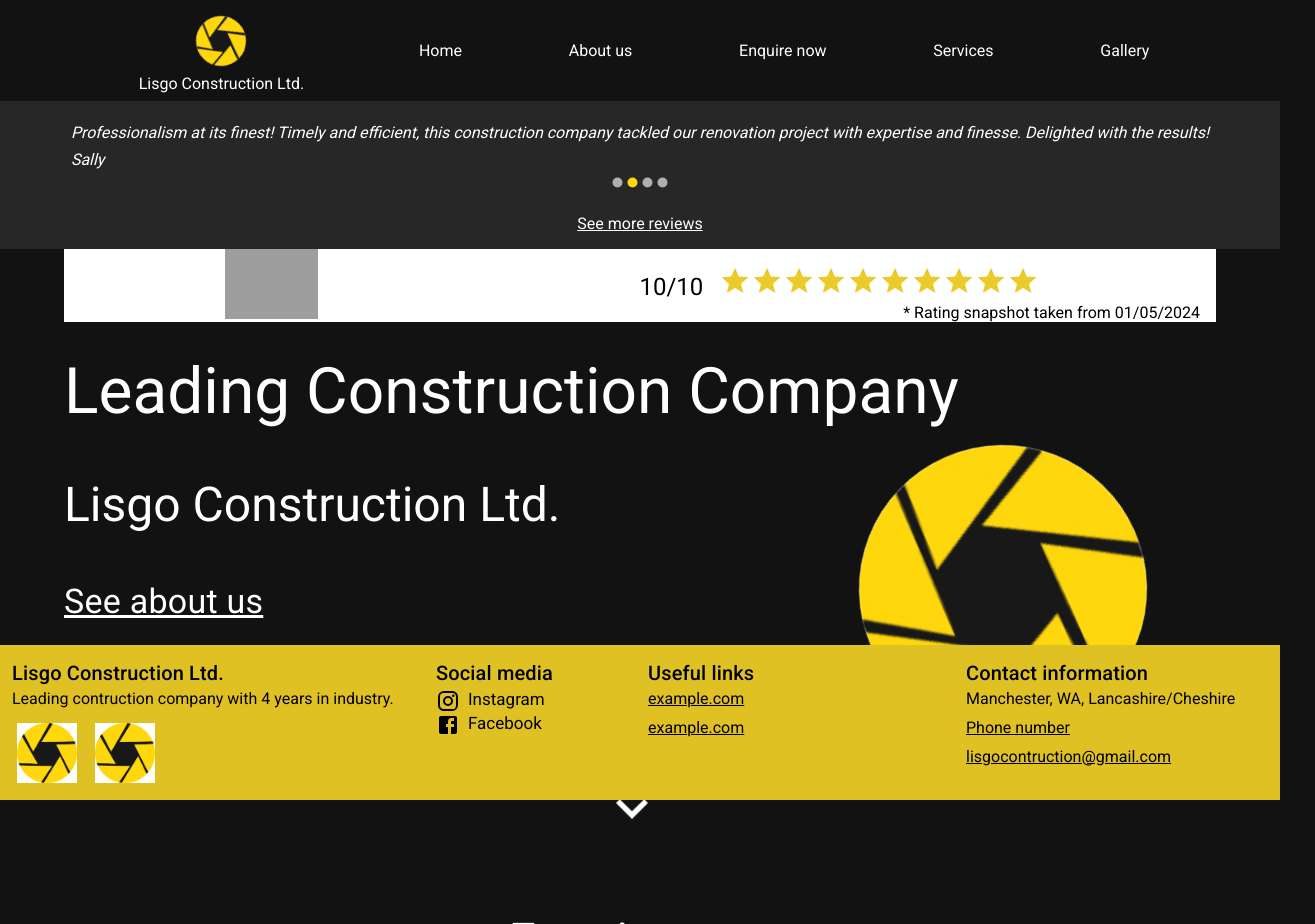
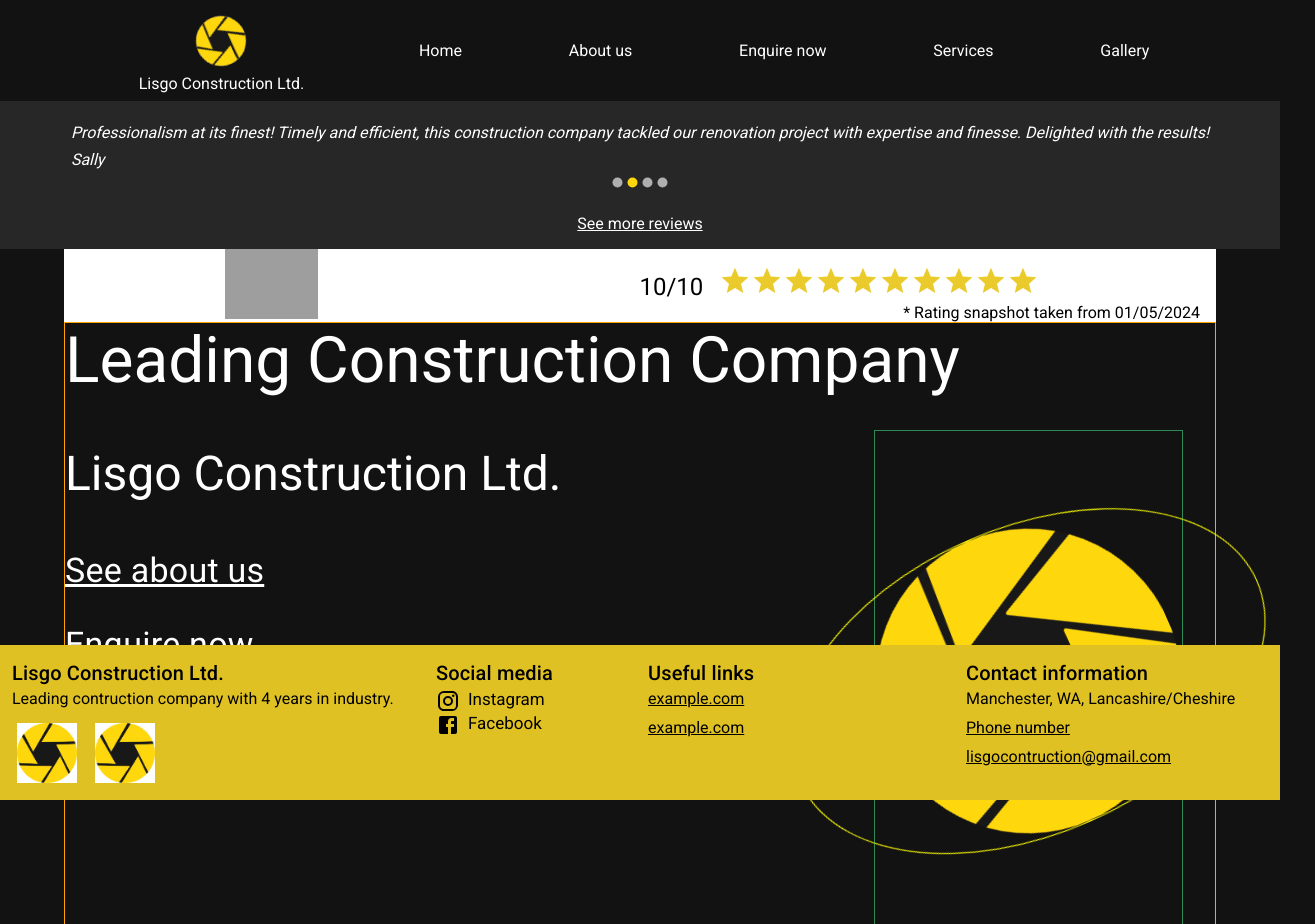
Before and after one commit to taldav8598/LisgoConstructionLtdWebsite, a React (Vite) app in the folder client/: page / in a window 1280 px wide. Shown: the top 924 px of the page, 1315 px wide, since content can reach past the window. Built offline with nearby package versions, Linux system fonts and the light colour scheme; no server answers; grey boxes are pictures that could not be loaded.

Commit message:
fix: change logo img to svg to improve resolution

```diff
--- a/client/src/Home.css
+++ b/client/src/Home.css
@@ -6,6 +6,7 @@
 
 .HomeHeadingContainer {
   margin: 0;
+  border: 1px solid yellow;
 }
 
 .LisgoHeadingContainer a {
@@ -13,7 +14,14 @@
 }
 
 .LisgoHomeLogoContainer {
-    margin: 1em;
+  margin: 2em;
+  border: 1px solid seagreen;
+}
+
+.LisgoHomeLogoContainer > svg {
+  height: 500px !important;
+  width: 500px !important;
+  border: 1px solid yellow;
 }
 
 .LisgoHomeLogo {
@@ -27,7 +35,7 @@
   font-size: 4rem;
 }
 
-.ReviewContainer{
+.ReviewContainer {
   display: flex;
   flex-direction: column;
   align-items: center;
@@ -83,7 +91,7 @@
 }
 
 .Carousel > :nth-child(4) {
-    margin: .5em;
+  margin: 0.5em;
 }
 
 .Carousel > :nth-child(4) > button:active {
@@ -132,7 +140,8 @@
   display: flex;
   justify-content: center;
   flex-direction: column;
-    margin-top: 2rem
+  margin-top: 0;
+  border: 1px solid orange;
 }
 
 .cheveron-container > svg {
@@ -141,9 +150,19 @@
 }
 
 @keyframes bounce {
-    0%, 20%, 50%, 80%, 100% {transform: translateY(0);}
-	40% {transform: translateY(-15px);}
-	60% {transform: translateY(-10px);}
+  0%,
+  20%,
+  50%,
+  80%,
+  100% {
+    transform: translateY(0);
+  }
+  40% {
+    transform: translateY(-15px);
+  }
+  60% {
+    transform: translateY(-10px);
+  }
 }
 
 .cheveron {
@@ -151,7 +170,6 @@
 }
 
 .check-a-trade-container {
-
   background-color: white !important;
   max-height: 100px;
   width: 100%;
@@ -161,8 +179,6 @@
   max-width: 250px;
   max-height: 70px;
 }
-
-
 
 .star {
   color: #ebcb2b;
@@ -178,7 +194,6 @@
 .rating-and-img {
   display: flex;
   justify-content: space-around;
-
 }
 
 .rating-container h5 {
@@ -197,14 +212,13 @@
   padding-right: 1rem;
 }
 
-
 @media screen and (max-width: 700px) {
   /* CSS rules inside this block will apply when the screen width is 768px or wider */
 
   /* Example rule */
   .check-a-trade-container img {
     max-width: 180px;
-        max-height:70px;
+    max-height: 70px;
   }
   .star {
     font-size: 20px !important;
@@ -212,7 +226,6 @@
   .rating-container h5 {
     font-size: 16px;
     margin: 0;
-
   }
 }
 
@@ -222,7 +235,7 @@
   /* Example rule */
   .check-a-trade-container img {
     max-width: 150px;
-        max-height:70px;
+    max-height: 70px;
   }
   .star {
     font-size: 14px !important;
@@ -230,7 +243,6 @@
   .rating-container h5 {
     font-size: 14px;
     margin: 0;
-
   }
   .as-of span {
     font-size: 14px;
--- a/client/src/Home.jsx
+++ b/client/src/Home.jsx
@@ -1,115 +1,150 @@
-import Carousel from 'react-material-ui-carousel'
-import { Link, Typography, Grid } from '@mui/material';
-import './Home.css';
-import Item from './Item';
-import LisgoLogo from './assets/LisgoLogo.jpg';
-import StarIcon from '@mui/icons-material/Star';
-import ExpandMoreIcon from '@mui/icons-material/ExpandMore';
-
-
+import Carousel from "react-material-ui-carousel";
+import { Link, Typography, Grid } from "@mui/material";
+import "./Home.css";
+import Item from "./Item";
+import StarIcon from "@mui/icons-material/Star";
+import ExpandMoreIcon from "@mui/icons-material/ExpandMore";
 
 export default function Home() {
-
   const reviews = [
     {
       name: "John",
-            review: "Exceptional craftsmanship and attention to detail! From concept to completion, this construction company delivered beyond expectations. Highly recommended for any project."
+      review:
+        "Exceptional craftsmanship and attention to detail! From concept to completion, this construction company delivered beyond expectations. Highly recommended for any project.",
     },
     {
       name: "Sally",
-            review: "Professionalism at its finest! Timely and efficient, this construction company tackled our renovation project with expertise and finesse. Delighted with the results!"
+      review:
+        "Professionalism at its finest! Timely and efficient, this construction company tackled our renovation project with expertise and finesse. Delighted with the results!",
     },
     {
       name: "Ian",
-            review: "Outstanding communication and transparency throughout the build process. This construction company's dedication to client satisfaction is commendable. Will definitely hire again."
+      review:
+        "Outstanding communication and transparency throughout the build process. This construction company's dedication to client satisfaction is commendable. Will definitely hire again.",
     },
     {
       name: "Katie",
-            review: "Reliable and trustworthy, this construction company exceeded all our expectations. Their commitment to quality workmanship and customer service sets them apart in the industry. A top choice for any construction needs."
-        }
+      review:
+        "Reliable and trustworthy, this construction company exceeded all our expectations. Their commitment to quality workmanship and customer service sets them apart in the industry. A top choice for any construction needs.",
+    },
   ];
-    const starNums = [1,2,3,4,5,6,7,8,9, 10]
+  const starNums = [1, 2, 3, 4, 5, 6, 7, 8, 9, 10];
   return (
-        <section id="home" className='HomeSection'>
-
-                <div className='ReviewContainer'>
+    <section id="home" className="HomeSection">
+      <div className="ReviewContainer">
         <Carousel
-                    className='Carousel'
+          className="Carousel"
           activeIndicatorIconButtonProps={{
             style: {
-                            color: '#ffd70d',
-                        }
+              color: "#ffd70d",
+            },
           }}
         >
-                        {
-                            reviews.map( (item, i) => <Item className="item" key={i} item={item} /> )
-                        }
+          {reviews.map((item, i) => (
+            <Item className="item" key={i} item={item} />
+          ))}
         </Carousel>
 
-                    <Link target="_blank" href="https://www.google.com/search?q=lisgo+construction+ltd&rlz=1C5GCCM_en&oq=lisgo+co&gs_lcrp=EgZjaHJvbWUqDAgAECMYJxiABBiKBTIMCAAQIxgnGIAEGIoFMg0IARAuGK8BGMcBGIAEMgYIAhBFGDkyCAgDEAAYFhgeqAIAsAIA&sourceid=chrome&ie=UTF-8#lrd=0xa51f849c094cefd3:0xc770e71668c7846d,1,,,,">See more reviews</Link>
+        <Link
+          target="_blank"
+          href="https://www.google.com/search?q=lisgo+construction+ltd&rlz=1C5GCCM_en&oq=lisgo+co&gs_lcrp=EgZjaHJvbWUqDAgAECMYJxiABBiKBTIMCAAQIxgnGIAEGIoFMg0IARAuGK8BGMcBGIAEMgYIAhBFGDkyCAgDEAAYFhgeqAIAsAIA&sourceid=chrome&ie=UTF-8#lrd=0xa51f849c094cefd3:0xc770e71668c7846d,1,,,,"
+        >
+          See more reviews
+        </Link>
       </div>
-                <a target="_blank" href="https://www.checkatrade.com/trades/lisgoconstruction892696"><div className='check-a-trade-container'>
-                        <div className='rating-and-img'>
-                            <img src="http://www.checkatrade.com/Images/CAT_Approved_member_logo.jpg" alt="check a trade" />
-                            <div className='rating-container'>
+      <a
+        target="_blank"
+        href="https://www.checkatrade.com/trades/lisgoconstruction892696"
+      >
+        <div className="check-a-trade-container">
+          <div className="rating-and-img">
+            <img
+              src="http://www.checkatrade.com/Images/CAT_Approved_member_logo.jpg"
+              alt="check a trade"
+            />
+            <div className="rating-container">
               <Typography variant="h5">10/10</Typography>
               <tbody>
-                                    {starNums.map((_, i) => <StarIcon key={i} className='star' style={{ opacity: 1 }} fontSize="inherit"></StarIcon>)}
+                {starNums.map((_, i) => (
+                  <StarIcon
+                    key={i}
+                    className="star"
+                    style={{ opacity: 1 }}
+                    fontSize="inherit"
+                  ></StarIcon>
+                ))}
               </tbody>
-
+            </div>
+          </div>
+          <div className="as-of">
+            <Typography variant="p">
+              * Rating snapshot taken from 01/05/2024
+            </Typography>
           </div>
 
-
-
-
-                        </div>
-                        <div className='as-of'>
-                            <Typography variant="p">* Rating snapshot taken from 01/05/2024</Typography>
-                        </div>
-
-
           {/* {starNums.map(num && )} */}
-
-
         </div>
       </a>
       <div className="home-title-container">
-                    <h1 className='leading-company-heading'>Leading Construction Company</h1>
+        <h1 className="leading-company-heading">
+          Leading Construction Company
+        </h1>
         <Grid container spacing={2}>
           <Grid lg={8} item xs={12}>
-                    <div className='LisgoHeadingContainer'>
-                        <Typography variant="h3">
-                        Lisgo Construction Ltd.
-                        </Typography>
-                        <Typography className='' variant="h4">
-                        <Link href='#aboutUs' className='about-us-link'>See about us</Link>
+            <div className="LisgoHeadingContainer">
+              <Typography variant="h3">Lisgo Construction Ltd.</Typography>
+              <Typography className="" variant="h4">
+                <Link href="#aboutUs" className="about-us-link">
+                  See about us
+                </Link>
               </Typography>
               <Typography variant="h4">
-                        <Link href='#enquire'>Enquire now</Link>
+                <Link href="#enquire">Enquire now</Link>
               </Typography>
             </div>
           </Grid>
           <Grid lg={4} item xs={12}>
-                <div className='LisgoHomeLogoContainer'>
-                    <img
-                    className='LisgoHomeLogo'
-                    src={LisgoLogo}
+            <div className="LisgoHomeLogoContainer">
+              <svg
+                className="LisgoHomeLogo"
+                xmlns="http://www.w3.org/2000/svg"
+                width="1000"
+                height="1000"
+                fill="none"
+                viewBox="0 0 1000 1000"
+              >
+                <mask
+                  id="a"
+                  width="1000"
+                  height="1000"
+                  x="0"
+                  y="0"
+                  maskUnits="userSpaceOnUse"
+                  style={{ "mask-type": "alpha" }}
+                >
+                  <circle cx="500" cy="500" r="500" fill="#181818" />
+                </mask>
+                <g mask="url(#a)">
+                  <circle cx="500" cy="500" r="500" fill="#181818" />
+                  <path
+                    fill="#FFD70D"
+                    d="M693.696-173.017c2.291-3.718 7.661-3.821 10.092-.193l320.752 478.578c2.64 3.943-.13 9.248-4.87 9.339l-622.949 11.924c-4.746.091-7.713-5.105-5.224-9.146zM556.781-33.11c4.348.41 6.815 5.182 4.636 8.967L274.004 475.166c-2.368 4.114-8.349 3.979-10.529-.238L-22.683-78.532c-2.18-4.216 1.167-9.175 5.893-8.728zM43.392 165.624c2.541-3.553 7.905-3.286 10.082.5l287.121 499.477c2.365 4.116-.759 9.218-5.5 8.983l-622.294-30.89c-4.741-.235-7.344-5.622-4.582-9.483zM3.731 701.856c-1.732-4.01 1.263-8.468 5.63-8.379l576.002 11.682c4.746.096 7.506 5.405 4.859 9.345l-347.47 517.176c-2.647 3.94-8.605 3.39-10.488-.97zm411.925 360.224c-4.336-.53-6.672-5.37-4.39-9.09l300.886-491.307c2.48-4.048 8.455-3.751 10.52.524L993.67 1123.24c2.065 4.28-1.417 9.14-6.129 8.57zm236.78-699.139c-1.982-3.892.725-8.53 5.089-8.718l575.595-24.703c4.74-.203 7.83 4.92 5.44 9.02L924.426 876.617c-2.393 4.099-8.374 3.928-10.528-.302z"
                   />
+                </g>
+              </svg>
             </div>
           </Grid>
         </Grid>
-            <div onClick={() => document.getElementById('enquire').scrollIntoView()} className="cheveron-container">
-                <Typography href='#enquire' className='enquire-now-link' variant="h5">
-                    <Link href='#enquire'>Enquire now</Link>
+        <div
+          onClick={() => document.getElementById("enquire").scrollIntoView()}
+          className="cheveron-container"
+        >
+          <Typography href="#enquire" className="enquire-now-link" variant="h5">
+            <Link href="#enquire">Enquire now</Link>
           </Typography>
-                <ExpandMoreIcon
-                className='cheveron'
-                color='white'
-                fontSize="small"
-                />
+          <ExpandMoreIcon className="cheveron" color="white" fontSize="small" />
         </div>
       </div>
-
     </section>
   );
 }
```
Also changed, not shown: 1 other file (tests, documents, lock files or other folders). Lines whose indentation alone changed are shown as unchanged.
